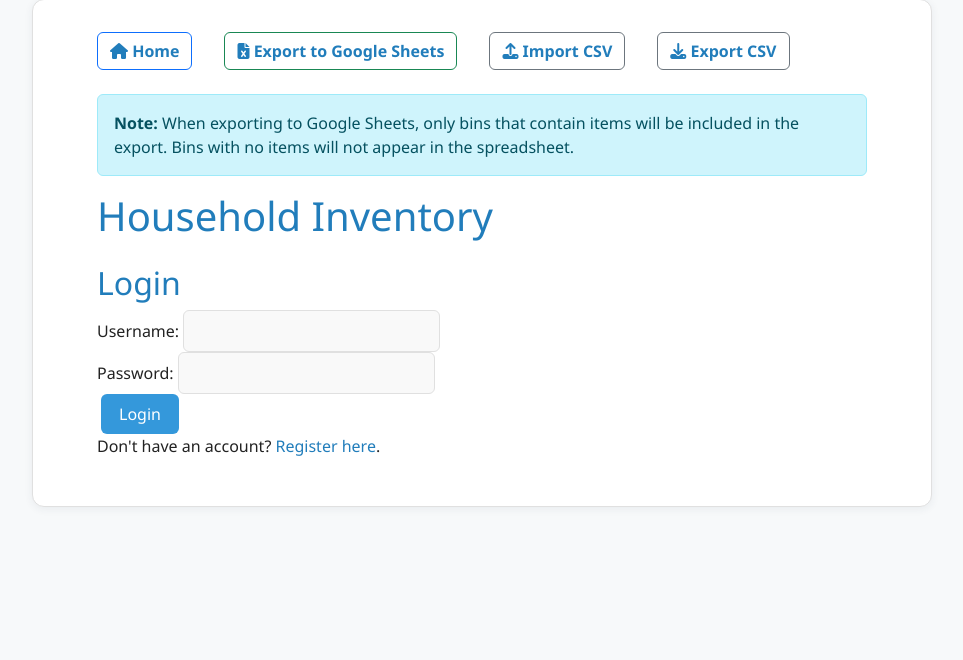
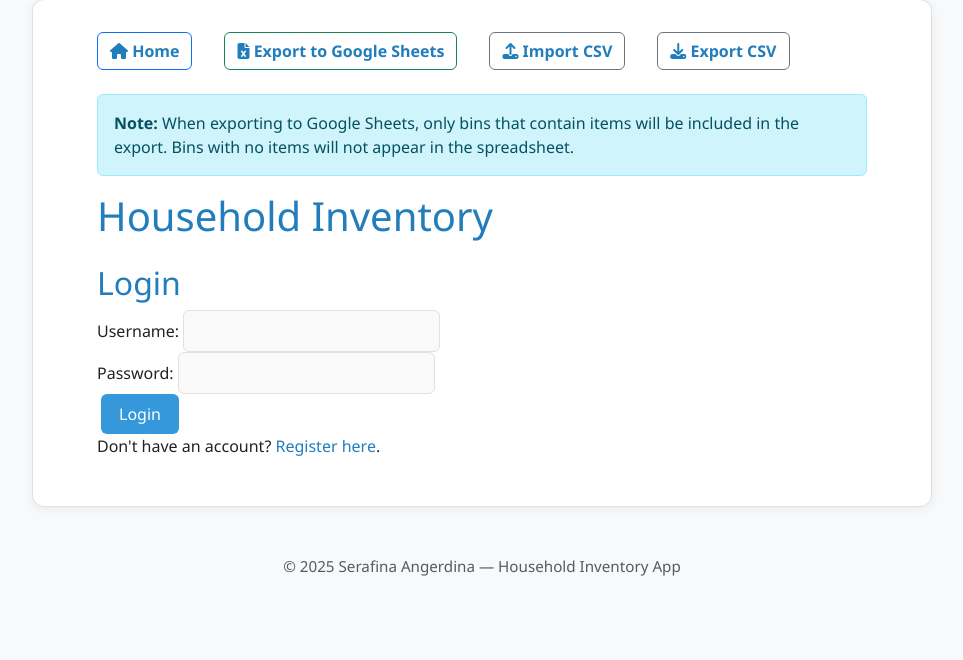
Before and after one commit to Prettyfig/Household_Inventory, a Flask app: a page that uses templates/layout.html in a window 1280 px wide. Shown: the part 53-713 px from the top of the page, without its empty margins (158-1121 px from the left). Run offline with Flask 3, Linux system fonts and the light colour scheme; some libraries are stand-ins or nearby versions.

Commit message:
Added author name
Adding my name to the project lol

```diff
--- a/app.py
+++ b/app.py
@@ -120,3 +120,6 @@ memory_thread.start()
 if __name__ == '__main__':
     logging.info("Starting Household Inventory app...")
     socketio.run(app, debug=True, host='0.0.0.0')
+
+# Author: Serafina Angerdina
+# Household Inventory App
--- a/templates/layout.html
+++ b/templates/layout.html
@@ -43,6 +43,9 @@
 
         {% block content %}{% endblock %}
     </div>
+    <footer class="text-center mt-5 mb-3 text-muted" style="font-size: 0.95em;">
+        &copy; {{ now().year if now else '2025' }} Serafina Angerdina &mdash; Household Inventory App
+    </footer>
     <script>
     function setScheme(scheme) {
         document.body.className = scheme;
```
